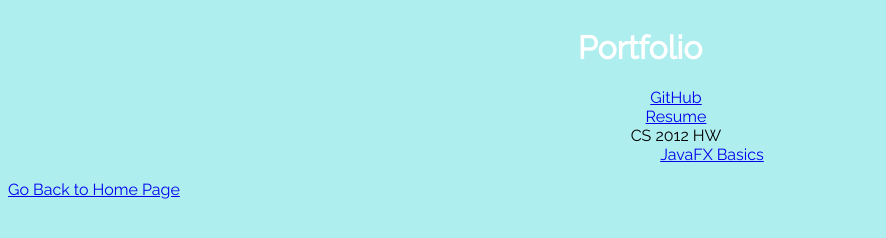
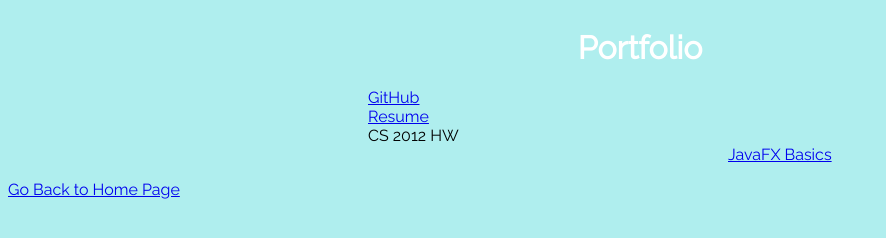
Before and after one commit to tsuntoast/2iogi3hrhi, a plain HTML site: page pages/portfolio.html in a window 1280 px wide. Shown: the whole page, without its empty margins (0-886 px from the left). Drawn offline with Linux system fonts and the light colour scheme.

Commit message:
Update portfolio.css

```diff
--- a/assets/css/portfolio.css
+++ b/assets/css/portfolio.css
@@ -22,6 +22,7 @@ body {
 
 .navbar li {
     list-style-type: none;
-    text-align: center;
-    margin-left: 2rem;
+    text-align: left;
+    margin-left: 20rem;
+
 }
```
